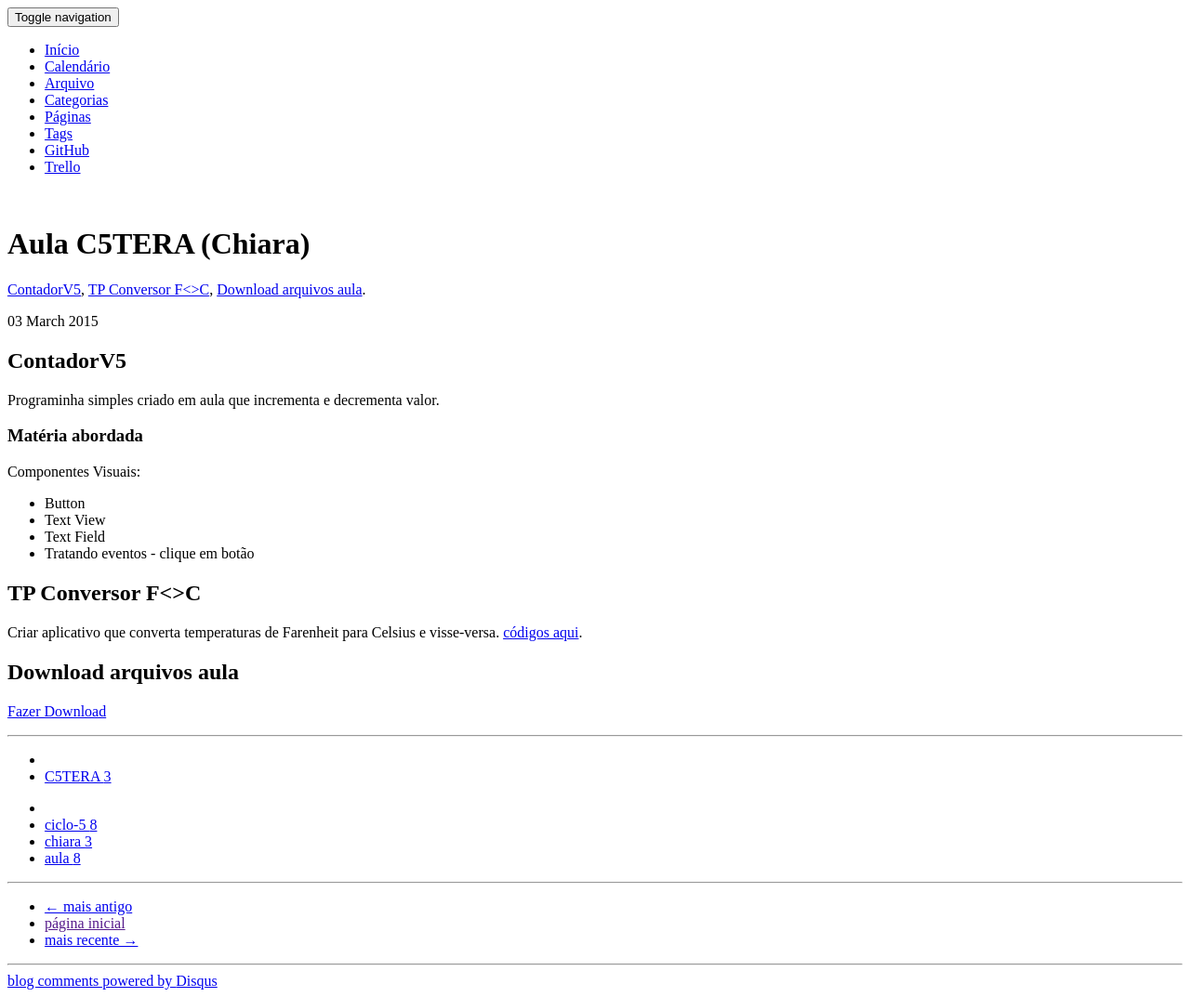
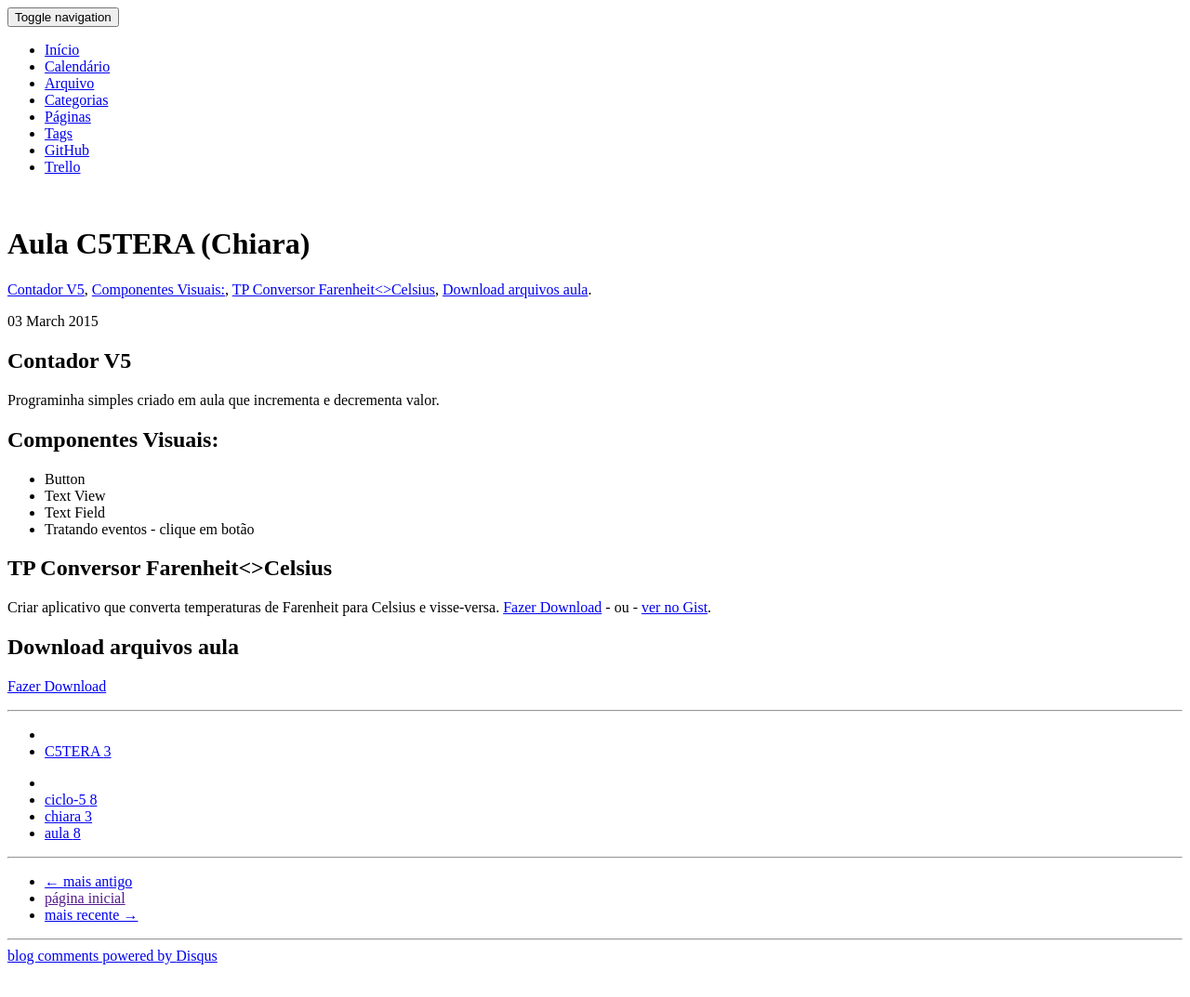
Before and after one commit to fatechub/fatecrl-curso-si, a Jekyll site: the page built from _posts/2015-03-03-C5TERA.md, in a window 1280 px wide. Shown: the whole page at 93% size. Built offline with Jekyll 4.4.1, drawn with Linux system fonts in a browser that asks for light colours; nearby versions of some CDN libraries; library files that are not in the unit come from our copies; comment, search, counter and statistics services are not loaded; after the commit the page ends 1046 px from its top, so only the background shows below that.

Commit message:
Melhorado posts

```diff
--- a/_posts/2015-03-03-C5TERA.md
+++ b/_posts/2015-03-03-C5TERA.md
@@ -5,22 +5,18 @@ category : C5TERA
 tags : [ciclo-5, chiara, aula]
 ---
 
-
-## ContadorV5
+## Contador V5
 Programinha simples criado em aula que incrementa e decrementa valor.
 
-
-### Matéria abordada
-Componentes Visuais:
+## Componentes Visuais:
 - Button
 - Text View
 - Text Field
 - Tratando eventos - clique em botão
 
-## TP Conversor F<>C
+## TP Conversor Farenheit<>Celsius
 Criar aplicativo que converta temperaturas de Farenheit para Celsius e visse-versa.
-[códigos aqui](https://gist.github.com/flaviacs/4b521605740b07cb1fc8).
-
+[Fazer Download]({{ site.production_url }}/media/gist4b521605740b07cb1fc8-c2e3ec1d74e8f76939031bdcf78859cfacb47af1.tar.gz) - ou - [ver no Gist](https://gist.github.com/flaviacs/4b521605740b07cb1fc8).
 
 ## Download arquivos aula
 [Fazer Download]({{ site.production_url }}/media/aula-2015-03-03-chiara-cV5.rar)
```
Also changed, not shown: _posts/2015-03-10-C5TERA.md (+6 -9 lines).
